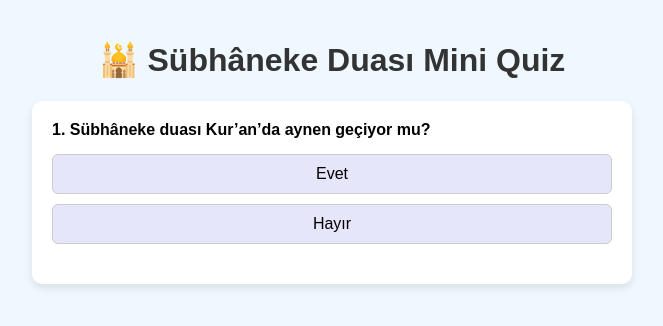
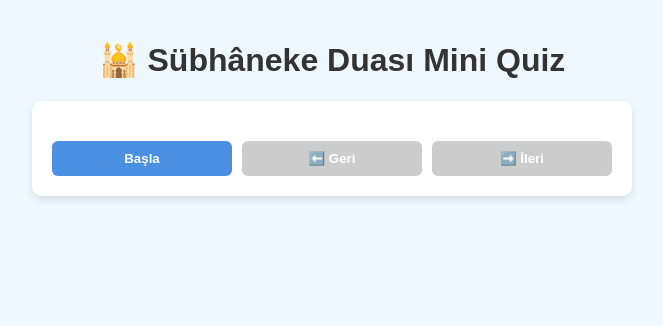
Before and after one commit to ERay620/kalpten-dua, a plain HTML site: page subhaneke-quiz.html in a window 1280 px wide. Shown: the whole page, without its empty margins (308-971 px from the left). Drawn offline with Linux system fonts and the light colour scheme.

Commit message:
Update subhaneke-quiz.html
add buttobs Geri / İleri

```diff
--- a/subhaneke-quiz.html
+++ b/subhaneke-quiz.html
@@ -6,18 +6,18 @@
   <title>Sübhâneke Duası Mini Quiz</title>
   <style>
     body {
-      font-family: 'Arial', sans-serif;
+      font-family: Arial, sans-serif;
       background: #f0f8ff;
       padding: 20px;
       max-width: 600px;
       margin: auto;
     }
     h1 {
+      text-align: center;
       color: #333;
-      text-align: center;
     }
     .quiz-box {
-      background: #fff;
+      background: white;
       border-radius: 10px;
       padding: 20px;
       box-shadow: 0 4px 8px rgba(0,0,0,0.1);
@@ -30,11 +30,11 @@
       width: 100%;
       padding: 10px;
       margin: 5px 0;
+      border-radius: 6px;
       border: 1px solid #ccc;
-      border-radius: 6px;
-      background-color: #e6e6fa;
+      background: #e6e6fa;
+      font-size: 16px;
       cursor: pointer;
-      font-size: 16px;
     }
     .options button:hover {
       background-color: #dcdcff;
@@ -43,15 +43,26 @@
       margin-top: 15px;
       font-weight: bold;
     }
-    .next-btn {
-      margin-top: 15px;
-      padding: 10px 20px;
+    .btn-group {
+      margin-top: 20px;
+      display: flex;
+      justify-content: space-between;
+      gap: 10px;
+      flex-wrap: wrap;
+    }
+    .btn-group button {
+      flex: 1;
+      padding: 10px;
+      border: none;
+      border-radius: 6px;
       background-color: #4a90e2;
       color: white;
-      border: none;
-      border-radius: 6px;
+      font-weight: bold;
       cursor: pointer;
-      display: none;
+    }
+    .btn-group button:disabled {
+      background-color: #cccccc;
+      cursor: not-allowed;
     }
   </style>
 </head>
@@ -60,7 +71,12 @@
   <h1>🕌 Sübhâneke Duası Mini Quiz</h1>
   <div class="quiz-box">
     <div id="quiz"></div>
-    <button id="nextBtn" class="next-btn" onclick="nextQuestion()">Sonraki Soru</button>
+    <div class="btn-group">
+      <button id="startBtn" onclick="startQuiz()">Başla</button>
+      <button id="prevBtn" onclick="prevQuestion()" disabled>⬅️ Geri</button>
+      <button id="nextBtn" onclick="nextQuestion()" disabled>➡️ İleri</button>
+      <button id="restartBtn" onclick="restartQuiz()" style="display:none;">🔄 Başa Dön</button>
+    </div>
   </div>
 
   <script>
@@ -100,10 +116,20 @@
     let currentQuestion = 0;
     let score = 0;
 
+    function startQuiz() {
+      currentQuestion = 0;
+      score = 0;
+      document.getElementById("startBtn").style.display = "none";
+      document.getElementById("restartBtn").style.display = "none";
+      document.getElementById("prevBtn").disabled = true;
+      loadQuestion();
+    }
+
     function loadQuestion() {
       const quiz = document.getElementById("quiz");
       const q = quizData[currentQuestion];
-      document.getElementById("nextBtn").style.display = "none";
+
+      document.getElementById("nextBtn").disabled = true;
 
       let html = `<div class="question">${q.question}</div><div class="options">`;
       q.options.forEach((opt, idx) => {
@@ -111,12 +137,13 @@
       });
       html += `</div><div class="feedback" id="feedback"></div>`;
       quiz.innerHTML = html;
+
+      document.getElementById("prevBtn").disabled = currentQuestion === 0;
     }
 
     function selectOption(selected) {
       const q = quizData[currentQuestion];
       const feedback = document.getElementById("feedback");
-      const nextBtn = document.getElementById("nextBtn");
 
       if (selected === q.correct) {
         feedback.style.color = "green";
@@ -129,15 +156,23 @@
 
       const buttons = document.querySelectorAll(".options button");
       buttons.forEach(btn => btn.disabled = true);
-      nextBtn.style.display = "inline-block";
+
+      document.getElementById("nextBtn").disabled = false;
     }
 
     function nextQuestion() {
-      currentQuestion++;
-      if (currentQuestion < quizData.length) {
+      if (currentQuestion < quizData.length - 1) {
+        currentQuestion++;
         loadQuestion();
       } else {
         showResult();
+      }
+    }
+
+    function prevQuestion() {
+      if (currentQuestion > 0) {
+        currentQuestion--;
+        loadQuestion();
       }
     }
 
@@ -154,12 +189,14 @@
       }
 
       quiz.innerHTML = `<h2>Skorun: ${score}/5</h2><p>${message}</p>`;
-      document.getElementById("nextBtn").style.display = "none";
+      document.getElementById("nextBtn").disabled = true;
+      document.getElementById("prevBtn").disabled = true;
+      document.getElementById("restartBtn").style.display = "inline-block";
     }
 
-    // Oyunu başlat
-    loadQuestion();
+    function restartQuiz() {
+      startQuiz();
+    }
   </script>
-
 </body>
 </html>
```
